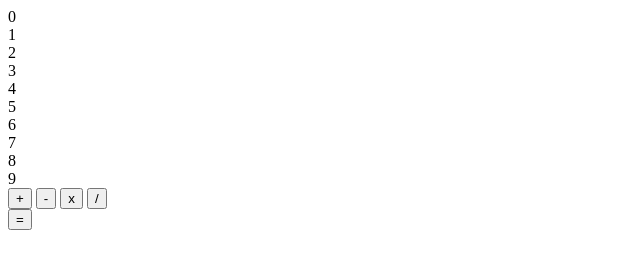
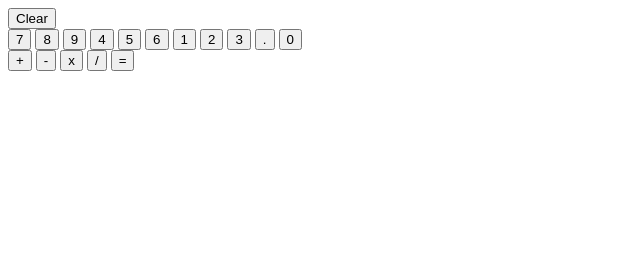
Before and after one commit to mganderson13/odin-project-calculator, a plain HTML site: page index.html in a window 1280 px wide. Shown: the whole page, without its empty margins (0-640 px from the left). Drawn offline with Linux system fonts and the light colour scheme.

Commit message:
rearranged buttons

```diff
--- a/index.html
+++ b/index.html
@@ -4,30 +4,36 @@
     <meta charset="UTF-8">
     <meta name="viewport" content="width=device-width, initial-scale=1.0">
     <title>Calculator</title>
+    <link rel="stylesheet" href="style.css">
     <script src="script.js" defer ></script>
 </head>
 <body>
 
     <div class="calculator">
+        <div id="display"></div>
+        <button id="clear" onclick="clr()">Clear</button>
+    <div id="buttons">
         <div class="digits">
-            <div class="digitButton" id="0">0</div>
-            <div class="digitButton" id="1">1</div>
-            <div class="digitButton" id="2">2</div>
-            <div class="digitButton" id="3">3</div>
-            <div class="digitButton" id="4">4</div>
-            <div class="digitButton" id="5">5</div>
-            <div class="digitButton" id="6">6</div>
-            <div class="digitButton" id="7">7</div>
-            <div class="digitButton" id="8">8</div>
-            <div class="digitButton" id="9">9</div>
+            <button class="digitButton" id="7" onclick="display(event)">7</button>
+            <button class="digitButton" id="8" onclick="display(event)">8</button>
+            <button class="digitButton" id="9" onclick="display(event)">9</button>
+            <button class="digitButton" id="4" onclick="display(event)">4</button>
+            <button class="digitButton" id="5" onclick="display(event)">5</button>
+            <button class="digitButton" id="6" onclick="display(event)">6</button>
+            <button class="digitButton" id="1" onclick="display(event)">1</button>
+            <button class="digitButton" id="2" onclick="display(event)">2</button>
+            <button class="digitButton" id="3" onclick="display(event)">3</button>
+            <button class="digitButton" id="." onclick="display(event)">.</button>
+            <button class="digitButton" id="0" onclick="display(event)">0</button>
         </div>
         <div class="operators">
-            <button class="operator" id="add">+</button>
-            <button class="operator" id="subract">-</button>
-            <button class="operator" id="multiply">x</button>
-            <button class="operator" id="divide">/</button>
+            <button class="operator" id=" + " onclick="display(event)">+</button>
+            <button class="operator" id=" - " onclick="display(event)">-</button>
+            <button class="operator" id=" x " onclick="display(event)">x</button>
+            <button class="operator" id=" / " onclick="display(event)">/</button>
+            <button class="equals" onclick="operate(display(event))">=</button>
         </div>
-        <button class="equals">=</button>
+    </div>
     </div>
 </body>
 </html>
```
